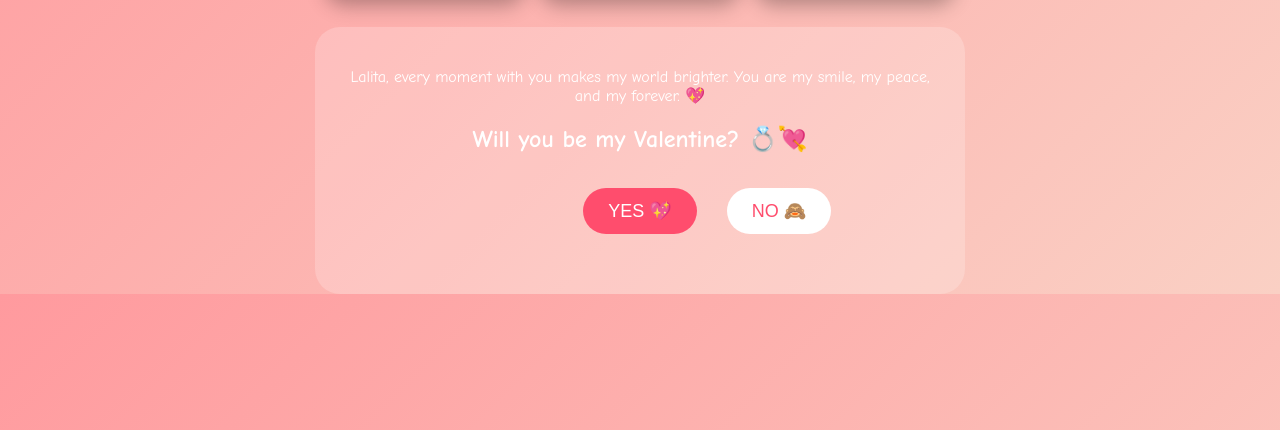
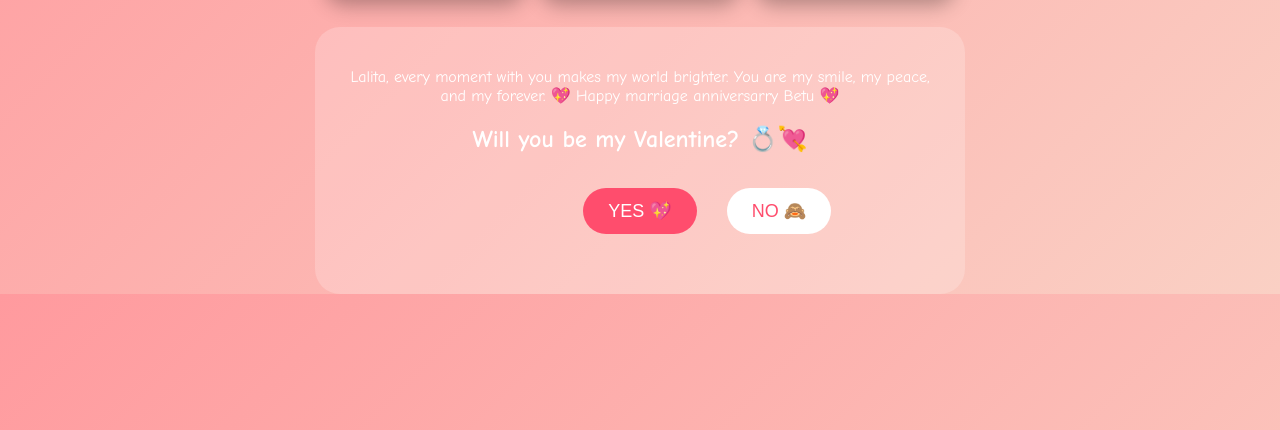
Before and after one commit to sureshrao643-hue/valentine, a plain HTML site: page Index.html in a window 1280 px wide. Shown: the part 370-800 px from the top of the page. Drawn offline with Linux system fonts and the light colour scheme.

Commit message:
Update anniversary message in Index.html
Added a message for the marriage anniversary in the card.

```diff
--- a/Index.html
+++ b/Index.html
@@ -78,6 +78,7 @@
     <p>
       Lalita, every moment with you makes my world brighter.
       You are my smile, my peace, and my forever. 💖
+      Happy marriage anniversarry  Betu 💖
     </p>
 
     <h2>Will you be my Valentine? 💍💘</h2>
```
